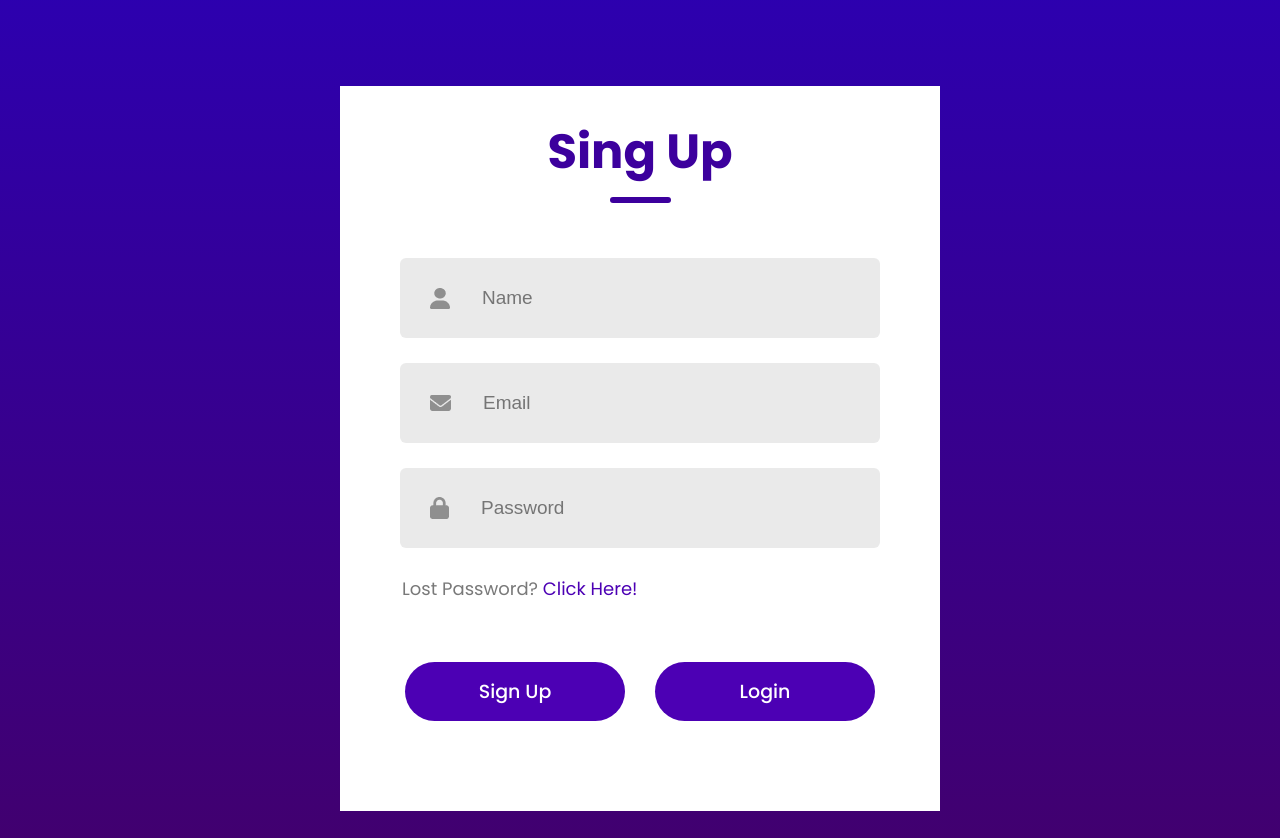
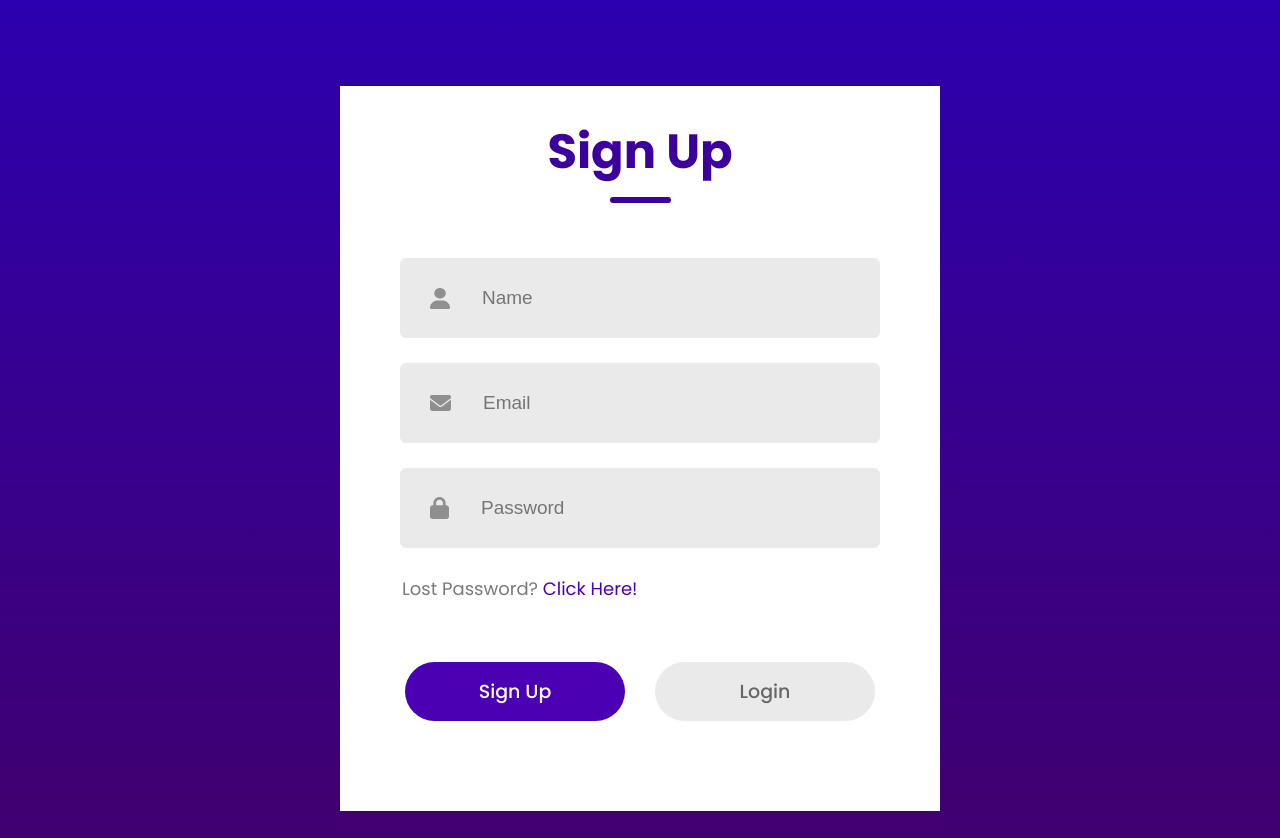
Before and after one commit to programmernizam/simple-react-projects, a React (Vite) app in the folder login-signup-form/: page / in a window 1280 px wide. Shown: the part 114-952 px from the top of the page. Built offline with nearby package versions, Linux system fonts and the light colour scheme.

Commit message:
[Manage] action state and add conditional button

```diff
--- a/login-signup-form/src/components/Login/LoginSignup.css
+++ b/login-signup-form/src/components/Login/LoginSignup.css
@@ -81,3 +81,7 @@
   font-weight: 500;
   cursor: pointer;
 }
+.gray {
+  background: #eaeaea;
+  color: #676767;
+}
--- a/login-signup-form/src/components/Login/LoginSignup.jsx
+++ b/login-signup-form/src/components/Login/LoginSignup.jsx
@@ -1,12 +1,14 @@
+import { useState } from "react";
 import Email_Icon from "../../assets/email.png";
 import Password_Icon from "../../assets/password.png";
 import User_Icon from "../../assets/person.png";
 import "./LoginSignup.css";
 export default function LoginSignup() {
+  const [action, setAction] = useState("Sign Up");
   return (
     <div className="container">
       <div className="header">
-        <div className="text">Sing Up</div>
+        <div className="text">{action}</div>
         <div className="underline"></div>
       </div>
       <div className="inputs">
@@ -27,8 +29,18 @@ export default function LoginSignup() {
         Lost Password? <span>Click Here!</span>
       </div>
       <div className="submit-container">
-        <div className="submit">Sign Up</div>
-        <div className="submit">Login</div>
+        <div
+          className={action === "Login" ? "submit gray" : "submit"}
+          onClick={() => setAction("Sign Up")}
+        >
+          Sign Up
+        </div>
+        <div
+          className={action === "Sign Up" ? "submit gray" : "submit"}
+          onClick={() => setAction("Login")}
+        >
+          Login
+        </div>
       </div>
     </div>
   );
```
